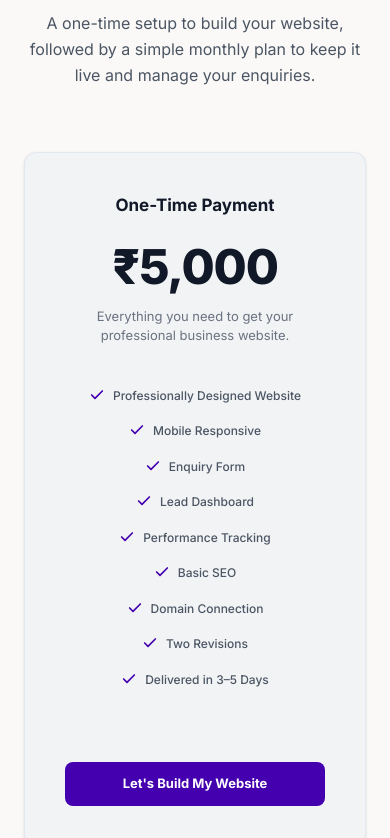
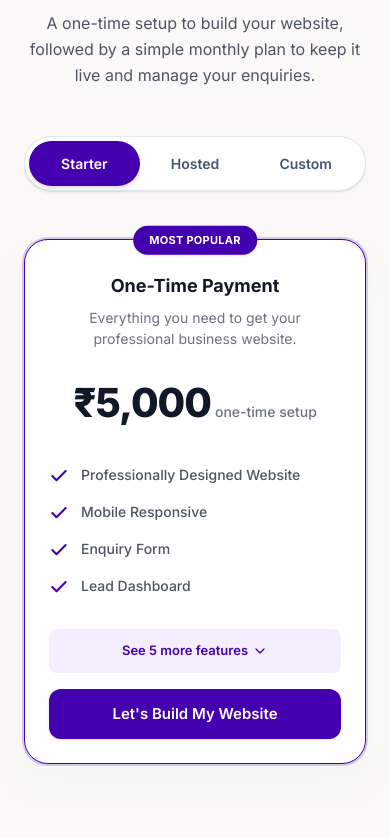
Before and after one commit to zehracodes29/landingpage, a Next.js app in the folder pagemistri-landing/: page / in a window 390 px wide. Shown: the part 7980-8818 px from the top of the page. Built offline with nearby package versions, Linux system fonts and the light colour scheme.

Commit message:
feat: add responsive Pricing component with plan details and toggleable features

```diff
--- a/pagemistri-landing/src/components/Pricing/Pricing.jsx
+++ b/pagemistri-landing/src/components/Pricing/Pricing.jsx
@@ -1,10 +1,11 @@
-import React from 'react';
-import { Check } from 'lucide-react';
+import React, { useState } from 'react';
+import { Check, ChevronDown, ChevronUp } from 'lucide-react';
 
 const plans = [
   {
     name: 'One-Time Payment',
     price: '₹5,000',
+    period: 'one-time setup',
     description: 'Everything you need to get your professional business website.',
     features: [
       'Professionally Designed Website',
@@ -18,8 +19,7 @@ const plans = [
       'Delivered in 3–5 Days'
     ],
     buttonText: "Let's Build My Website",
-    cardBg: 'bg-[#F1F3F5]',
-    buttonBg: 'bg-[#4400AF]'
+    popular: true,
   },
   {
     name: 'Hosted by Pagemistri',
@@ -35,8 +35,7 @@ const plans = [
       'Payment Gateway Integration'
     ],
     buttonText: 'Get started',
-    cardBg: 'bg-white',
-    buttonBg: 'bg-[#4400AF]'
+    popular: false,
   },
   {
     name: 'Hosted on Your Brand',
@@ -52,16 +51,26 @@ const plans = [
       'Payment Gateway Integration'
     ],
     buttonText: 'Get started',
-    cardBg: 'bg-white',
-    buttonBg: 'bg-[#4400AF]'
+    popular: false,
   }
 ];
 
 const Pricing = () => {
+  const [activeTab, setActiveTab] = useState(0);
+  const [expandedPlans, setExpandedPlans] = useState({});
+
+  const toggleFeatures = (index) => {
+    setExpandedPlans(prev => ({ ...prev, [index]: !prev[index] }));
+  };
+
+  const scrollToLeadForm = () => {
+    document.getElementById('lead-form')?.scrollIntoView({ behavior: 'smooth' });
+  };
+
   return (
     <section id="pricing" className="py-24 bg-[#FAF9F7] font-sans">
       <div className="max-w-6xl mx-auto px-6 lg:px-8">
-        <div className="text-center max-w-3xl mx-auto mb-16 flex flex-col items-center">
+        <div className="text-center max-w-3xl mx-auto mb-12 md:mb-16 flex flex-col items-center">
           <h2 className="text-[32px] md:text-[36px] font-[800] text-[#111827] tracking-tight leading-tight mb-4">
             Simple & Transparent Pricing
           </h2>
@@ -70,42 +79,82 @@ const Pricing = () => {
           </p>
         </div>
 
+        {/* Mobile Tabbed Navigation */}
+        <div className="md:hidden flex justify-center mb-10 overflow-x-auto scrollbar-none pb-2">
+          <div className="flex bg-white rounded-full p-1 border border-slate-200 shadow-sm whitespace-nowrap w-full max-w-md mx-auto">
+            {plans.map((plan, index) => (
+              <button
+                key={index}
+                onClick={() => setActiveTab(index)}
+                className={`flex-1 px-4 py-3 text-[14px] font-semibold rounded-full transition-all duration-300 ${activeTab === index ? 'bg-[#4400AF] text-white shadow-md' : 'text-slate-600 hover:text-slate-900'}`}
+              >
+                {index === 0 ? 'Starter' : index === 1 ? 'Hosted' : 'Custom'}
+              </button>
+            ))}
+          </div>
+        </div>
+
+        {/* Grid / Active Tab Display */}
         <div className="grid grid-cols-1 md:grid-cols-3 gap-8 items-start">
-          {plans.map((plan, index) => (
+          {plans.map((plan, index) => {
+            const isExpanded = expandedPlans[index];
+            const hasMoreFeatures = plan.features.length > 4;
+
+            return (
               <div
                 key={index}
-              className={`rounded-xl border border-slate-200 shadow-sm p-10 flex flex-col transition-all duration-300 hover:shadow-[0_15px_40px_-10px_rgba(68,0,175,0.1)] ${plan.cardBg} ${index === 0 ? 'h-[105%]' : 'h-full'}`}
+                className={`${activeTab === index ? 'block' : 'hidden'} md:flex flex-col bg-white border ${plan.popular ? 'border-[#4400AF] ring-2 ring-[#4400AF]/20' : 'border-slate-200/80'} rounded-3xl p-6 md:p-8 shadow-xl shadow-slate-100/50 relative h-full transition-all duration-300 hover:shadow-2xl hover:-translate-y-1`}
               >
-              <div className="text-center mb-4">
-                <h3 className="text-[17px] font-bold text-[#111827] mb-2">{plan.name}</h3>
+                {plan.popular && (
+                  <div className="absolute top-0 left-1/2 -translate-x-1/2 -translate-y-1/2 bg-[#4400AF] text-white px-4 py-1.5 rounded-full text-[11px] font-bold tracking-wide uppercase shadow-sm">
+                    Most Popular
+                  </div>
+                )}
+
+                <div className="text-center mb-6 mt-2">
+                  <h3 className="text-[18px] md:text-[20px] font-bold text-[#111827] mb-2">{plan.name}</h3>
+                  <p className="text-[#6B7280] text-[14px] px-2 min-h-[40px] md:min-h-[48px]">{plan.description}</p>
                 </div>
 
-              <div className="text-center mb-4 flex items-baseline justify-center gap-1">
-                <span className="text-[48px] font-[800] text-[#111827] leading-none tracking-tight">{plan.price}</span>
-                {plan.period && <span className="text-[#6B7280] text-[13px] font-medium">{plan.period}</span>}
+                <div className="text-center mb-8 flex items-baseline justify-center gap-1">
+                  <span className="text-[40px] md:text-[44px] font-extrabold text-[#111827] tracking-tight">{plan.price}</span>
+                  {plan.period && <span className="text-[#6B7280] text-[14px] font-medium">{plan.period}</span>}
                 </div>
 
-              <div className="text-center mb-10">
-                <p className="text-[#6B7280] text-[13px] px-2">{plan.description}</p>
-              </div>
-
-              <ul className="space-y-4 mb-10 flex-1 px-2">
+                <div className="flex-1 flex flex-col">
+                  <ul className="space-y-4 mb-4 flex-1">
                     {plan.features.map((feature, i) => (
-                  <li key={i} className="flex items-start justify-center gap-2">
-                    <Check className="w-[16px] h-[16px] text-[#4400AF] shrink-0 mt-[1px]" strokeWidth={2.5} />
-                    <span className="text-[#4B5563] text-[12px] font-medium leading-relaxed">{feature}</span>
+                      <li key={i} className={`flex items-start gap-3 ${i >= 4 && !isExpanded ? 'hidden md:flex' : 'flex'}`}>
+                        <Check className="w-5 h-5 text-[#4400AF] shrink-0 mt-[1px]" strokeWidth={2.5} />
+                        <span className="text-[#4B5563] text-[14px] font-medium leading-snug">{feature}</span>
                       </li>
                     ))}
                   </ul>
 
+                  {/* Mobile Accordion Toggle */}
+                  {hasMoreFeatures && (
                     <button
-                onClick={() => document.getElementById('lead-form')?.scrollIntoView({ behavior: 'smooth' })}
-                className={`w-full py-3 rounded-lg font-bold text-[13px] transition-all duration-300 text-white hover:bg-[#35008a] hover:shadow-md ${plan.buttonBg}`}
+                      onClick={() => toggleFeatures(index)}
+                      className="md:hidden w-full flex items-center justify-center gap-1 text-[13px] font-semibold text-[#4400AF] py-3 mb-4 hover:opacity-80 transition-opacity bg-[#F4EEFF] rounded-lg"
+                    >
+                      {isExpanded ? (
+                        <>See less <ChevronUp size={16} /></>
+                      ) : (
+                        <>See {plan.features.length - 4} more features <ChevronDown size={16} /></>
+                      )}
+                    </button>
+                  )}
+                </div>
+
+                <button
+                  onClick={scrollToLeadForm}
+                  className={`w-full mt-auto py-3.5 rounded-xl font-semibold text-[15px] shadow-sm active:scale-95 transition-all ${plan.popular ? 'bg-[#4400AF] text-white hover:bg-[#310080]' : 'bg-white text-[#4400AF] border-2 border-[#4400AF] hover:bg-[#F4EEFF]'}`}
                 >
                   {plan.buttonText}
                 </button>
               </div>
-          ))}
+            );
+          })}
         </div>
       </div>
     </section>
```
Lines whose indentation alone changed are shown as unchanged.
